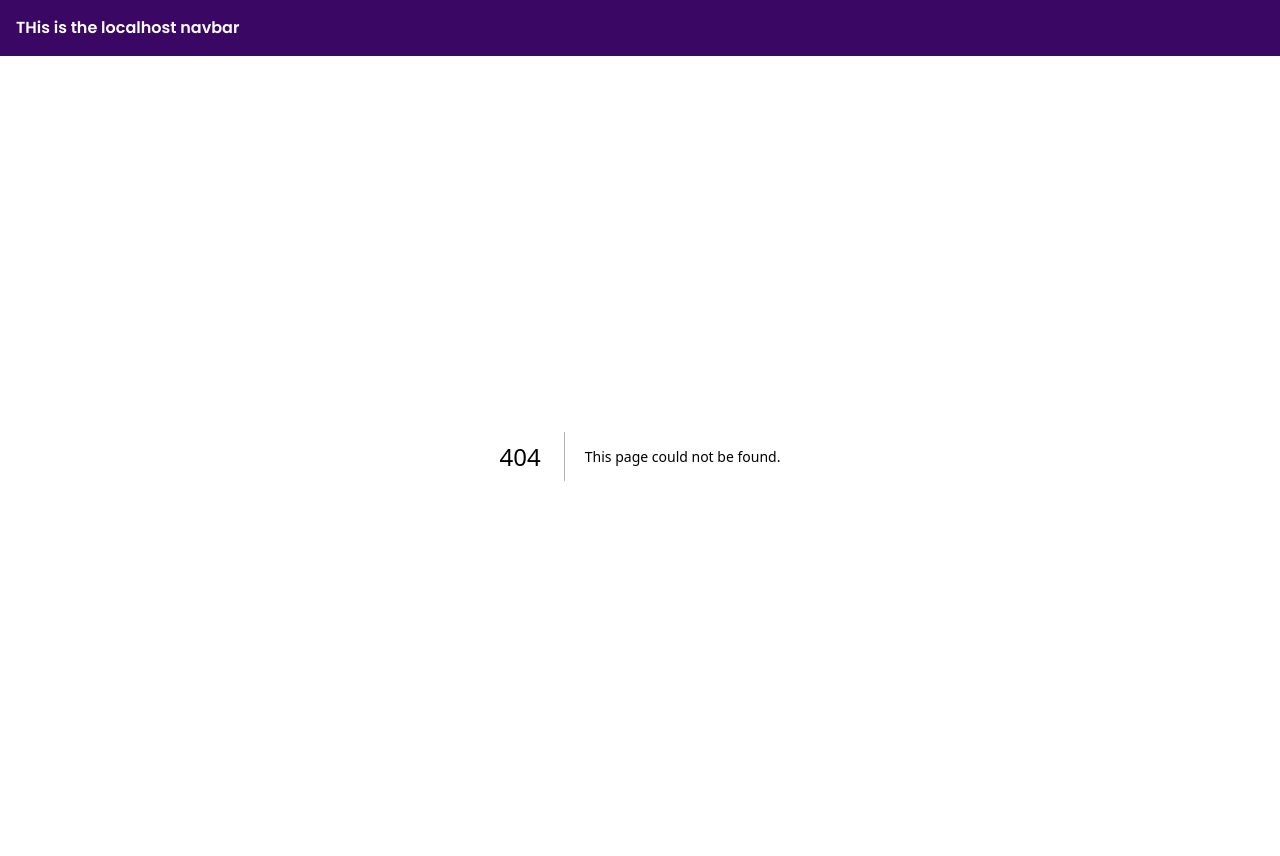
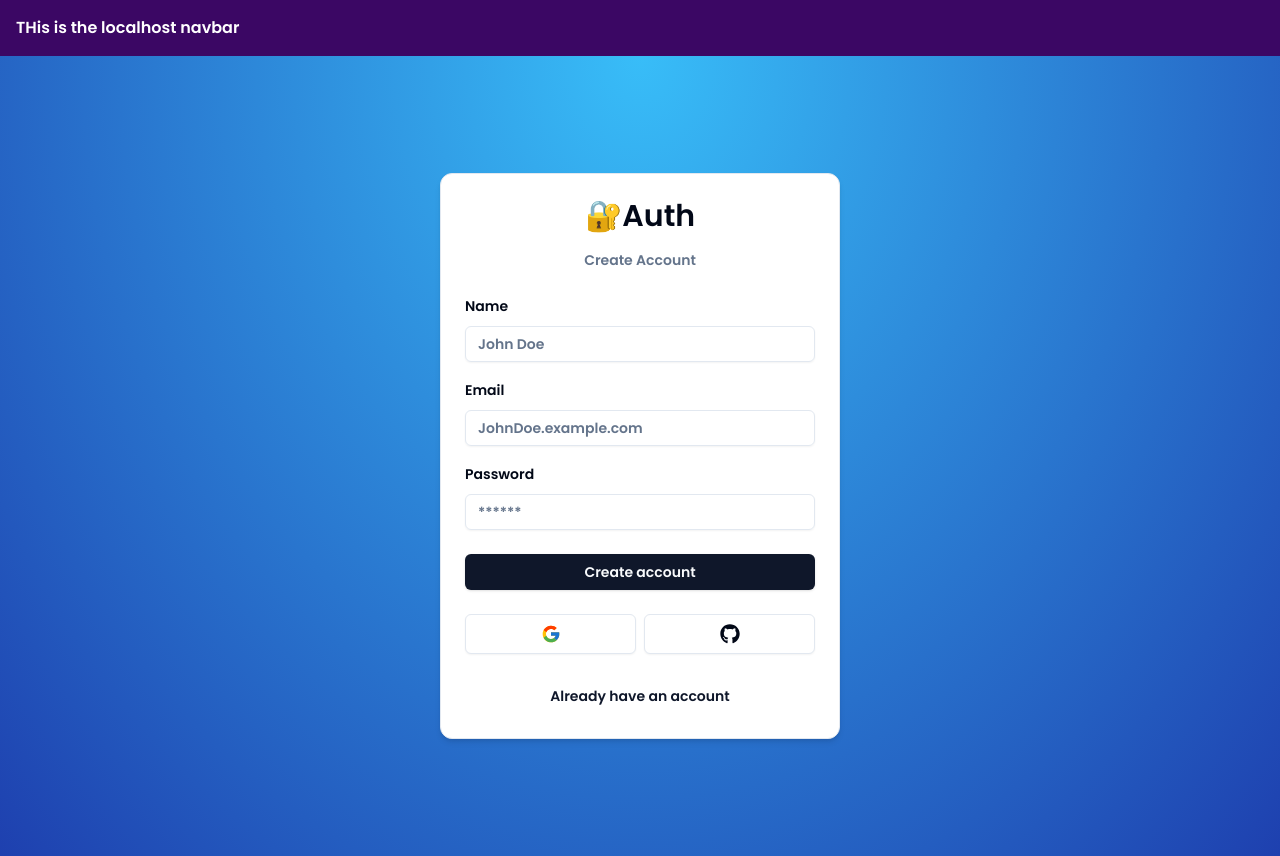
Before and after one commit to Codeprince001/Next_Auth, a Next.js app: page /auth/register in a window 1280 px wide. Before the commit this address had no page. Built offline with nearby package versions, Linux system fonts and the light colour scheme.

Commit message:
registerform page

```diff
--- /dev/null
+++ b/app/auth/register/page.tsx
@@ -0,0 +1,10 @@
+import { RegisterForm } from '@/components/auth/register-form'
+import React from 'react'
+
+const LoginPage = () => {
+  return (
+    <RegisterForm/>
+  )
+}
+
+export default LoginPage
```
